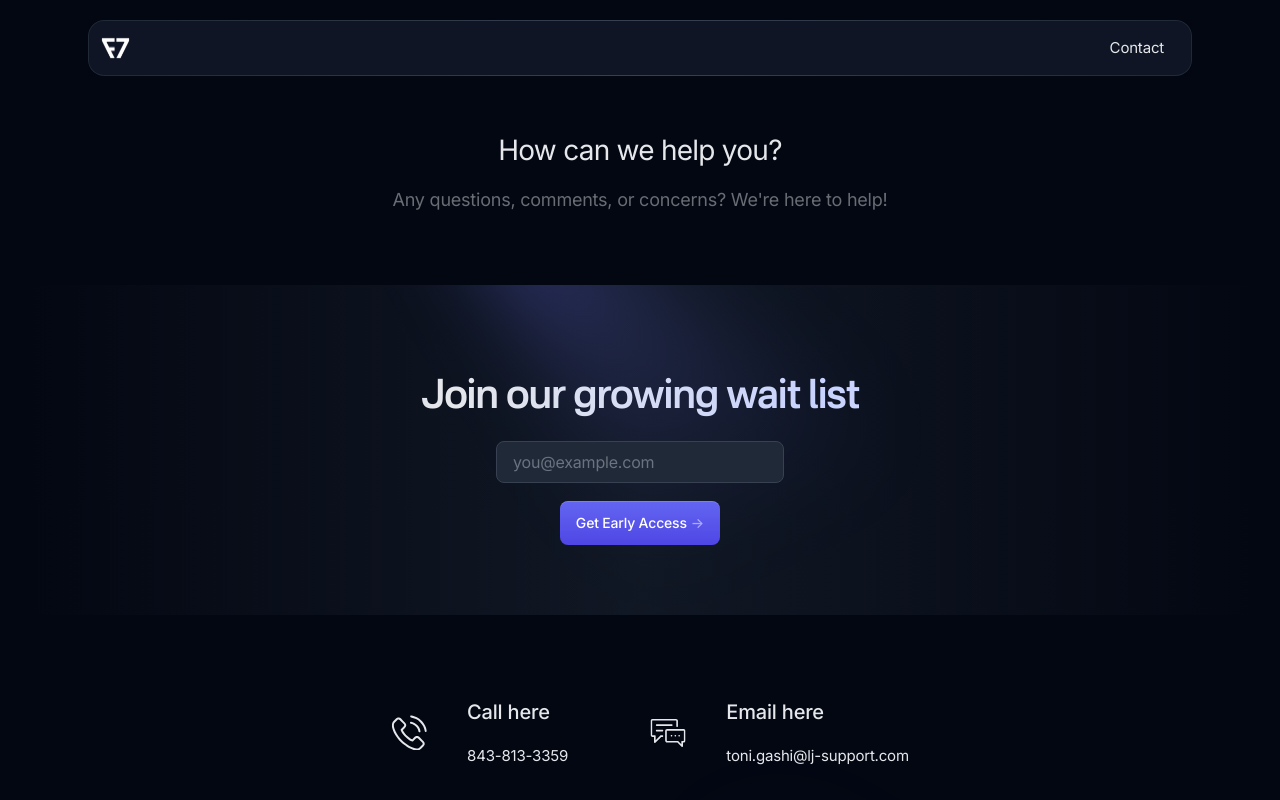
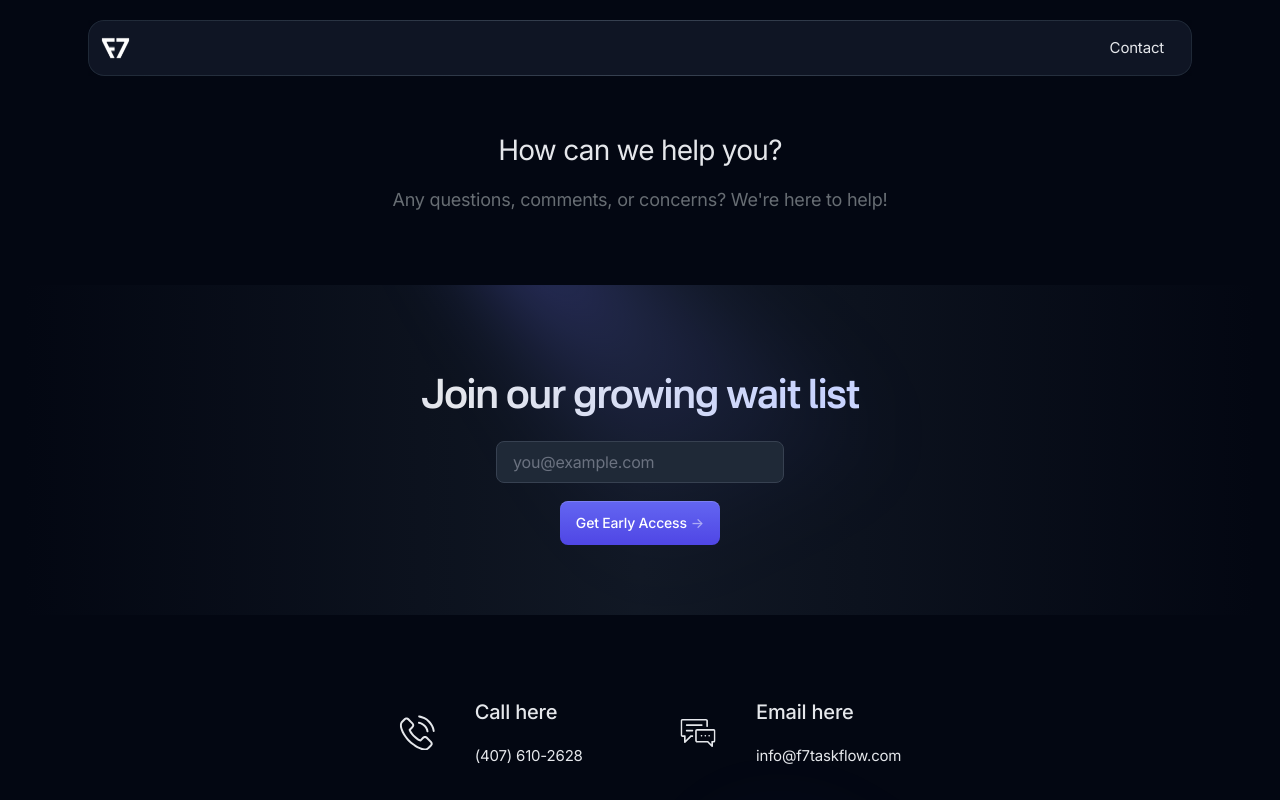
Before and after one commit to CoolVacay/F7MT-Website, a Next.js app: page /contact in a window 1280 px wide. Shown: the top 800 px of the page. Built offline with nearby package versions, Linux system fonts and the light colour scheme.

Commit message:
contact changes

```diff
--- a/app/contact/page.tsx
+++ b/app/contact/page.tsx
@@ -1,7 +1,7 @@
-import { type Metadata } from "next";
 import { TelephoneIcon } from "@/public/TelephoneIcon";
 import { MessageIcon } from "@/public/MessageIcon";
 import Cta from "@/components/cta";
+import { Metadata } from "next/dist/types";
 
 export const metadata: Metadata = {
   title: "Contact Us",
@@ -38,7 +38,9 @@ export default async function Page() {
                   <p className="text-[18px] font-medium text-primary sm:text-[20px]">
                     Call here
                   </p>
-                  <p className="text-sm sm:text-base">843-813-3359</p>
+                  <a className="text-sm sm:text-base" href="tel:407-610-2628">
+                    (407) 610-2628
+                  </a>
                 </div>
               </div>
               <div className="flex gap-5">
@@ -49,9 +51,7 @@ export default async function Page() {
                   <p className="text-[18px] font-medium text-primary sm:text-[20px]">
                     Email here
                   </p>
-                  <p className="text-sm sm:text-base">
-                    toni.gashi@lj-support.com
-                  </p>
+                  <p className="text-sm sm:text-base">info@f7taskflow.com</p>
                 </div>
               </div>
             </div>
--- a/app/terms/page.tsx
+++ b/app/terms/page.tsx
@@ -101,7 +101,7 @@ export default function Page() {
               href="mailto:info@example.com"
               className="text-blue-600 underline"
             >
-              toni.gashi@lj-support.com
+              info@f7taskflow.com
             </a>{" "}
             <br />
             📍 LemonJuice Solutions, 7380 Sand Lake Rd Suite 130, Orlando, FL
```
